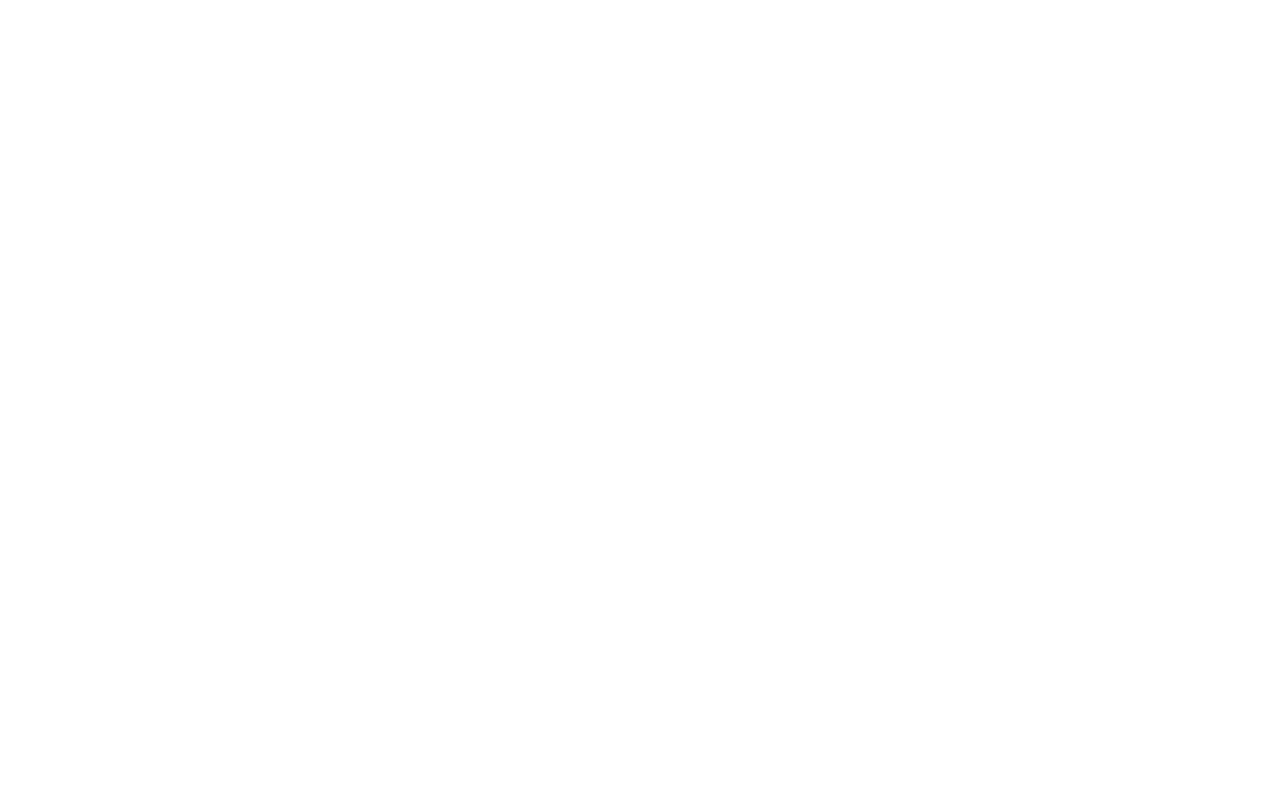
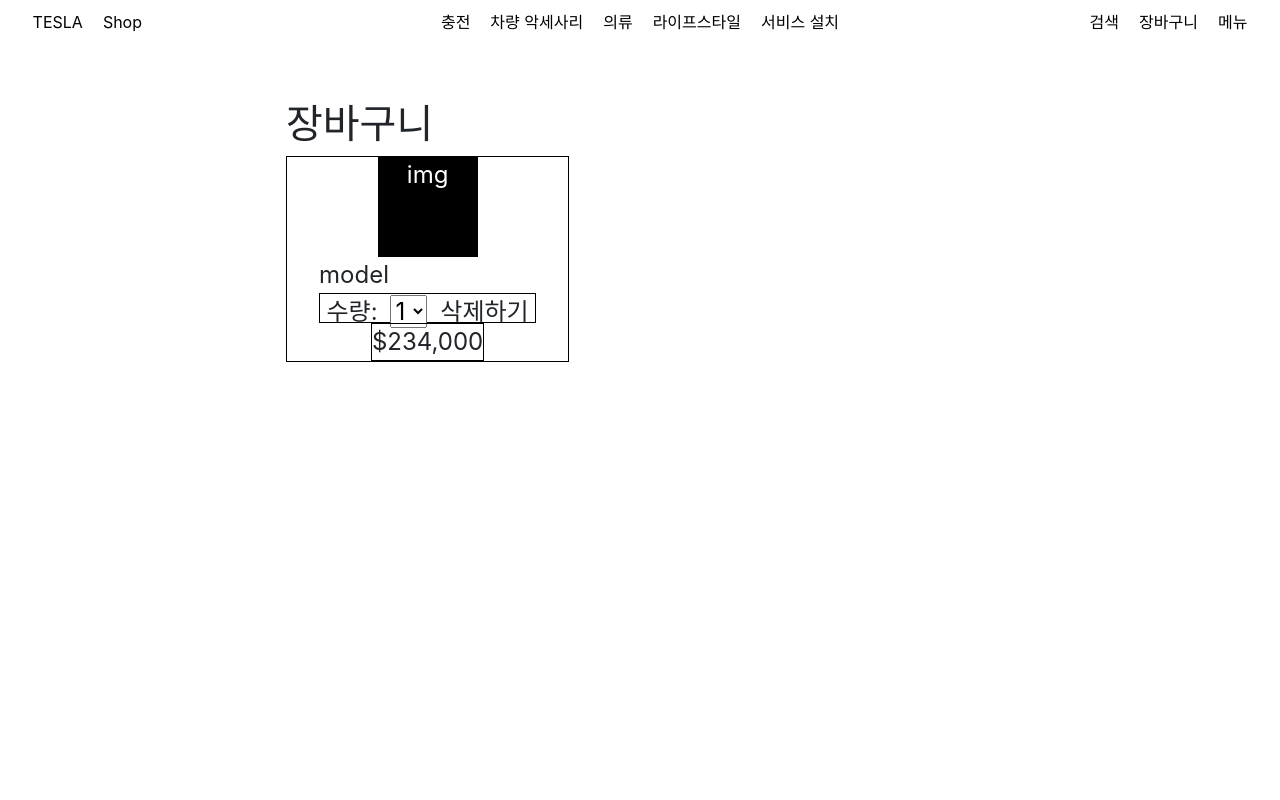
Before and after one commit to JJeonghyun/ReactProject, a React (Create React App) app in the folder project/: page /cart in a window 1280 px wide. Before the commit this address had no page. Shown: the top 800 px of the page. Built offline with nearby package versions, Linux system fonts and the light colour scheme.

Commit message:
22.12.10 장바구니
장바구니 드과자~

```diff
--- a/project/src/App.js
+++ b/project/src/App.js
@@ -3,13 +3,14 @@
 
 import MainPage from "./pages/MainPage";
 import SearchPage from "./pages/SearchPage";
-
+import CartPage from "./pages/CartPage";
 function App() {
   return (
     <>
       <Routes>
         <Route path="/" element={<MainPage />}></Route>
         <Route path="/search" element={<SearchPage />}></Route>
+        <Route path="/cart" element={<CartPage />}></Route>
       </Routes>
     </>
   );
--- a/project/src/components/Home/Header/Cart/CartPage/CartPageComp.jsx
+++ b/project/src/components/Home/Header/Cart/CartPage/CartPageComp.jsx
@@ -1,5 +1,10 @@
+import CartPageItem from "./CartPageItem/comp";
 const CartPageComp = () => {
-  return <div>asd</div>;
+  return (
+    <div>
+      <CartPageItem />
+    </div>
+  );
 };
 
 export default CartPageComp;
--- /dev/null
+++ b/project/src/components/Home/Header/Cart/CartPage/CartPageItem/comp.jsx
@@ -0,0 +1,54 @@
+import styled from "styled-components";
+
+const CartPageItem = () => {
+  return (
+    <CartPageBox>
+      <CartPageImg>img</CartPageImg>
+      <CartPageName>
+        <div>model</div>
+        <CartPageNameBottom>
+          <div>수량:</div>
+          <div>
+            <select>
+              <option value="">1</option> <option value="2">2</option>
+            </select>
+          </div>
+          <div>삭제하기</div>
+        </CartPageNameBottom>
+      </CartPageName>
+      <CartPagePrice>$234,000</CartPagePrice>
+    </CartPageBox>
+  );
+};
+export default CartPageItem;
+
+const CartPageImg = styled.div`
+  display: flex;
+  width: 100px;
+  height: 100px;
+  color: white;
+  background-color: black;
+  justify-content: center;
+`;
+const CartPageBox = styled.div`
+  display: flex;
+  justify-content: space-around;
+  border: 1px solid black;
+  flex-wrap: wrap;
+`;
+const CartPageName = styled.div`
+  display: flex;
+  flex-direction: column;
+`;
+const CartPagePrice = styled.div`
+  display: flex;
+  border: 1px solid black;
+`;
+
+const CartPageNameBottom = styled.div`
+  display: flex;
+  width: 217px;
+  height: 30px;
+  border: 1px solid black;
+  justify-content: space-around;
+`;
--- a/project/src/components/Home/Header/Cart/CartPage/index.jsx
+++ b/project/src/components/Home/Header/Cart/CartPage/index.jsx
@@ -1,13 +1,15 @@
 import CartPageContainer from "./CartPageContainer";
-import OrderContainer from "./OrderContainer";
+// import OrderContainer from "./OrderContainer";
 import styled from "styled-components";
 const CartPage = () => {
   return (
     <Main>
-      <h3>장바구니</h3>
+      <div>
+        <h1>장바구니</h1>
+      </div>
       <Fbox>
         <CartPageContainer />
-        <OrderContainer />
+        {/* <OrderContainer /> */}
       </Fbox>
     </Main>
   );
--- /dev/null
+++ b/project/src/pages/CartPage.jsx
@@ -0,0 +1,13 @@
+import Header from "../components/Home/Header";
+import CartePage from "../components/Home/Header/Cart/CartPage/index";
+import Footer from "../components/Home/Footer";
+const CartMainPage = () => {
+  return (
+    <>
+      <Header />
+      <CartePage />
+      <Footer />
+    </>
+  );
+};
+export default CartMainPage;
```
Also changed, not shown: project/src/components/Home/Header/Cart/CartPage/CartPageItem/Container.jsx (added).
